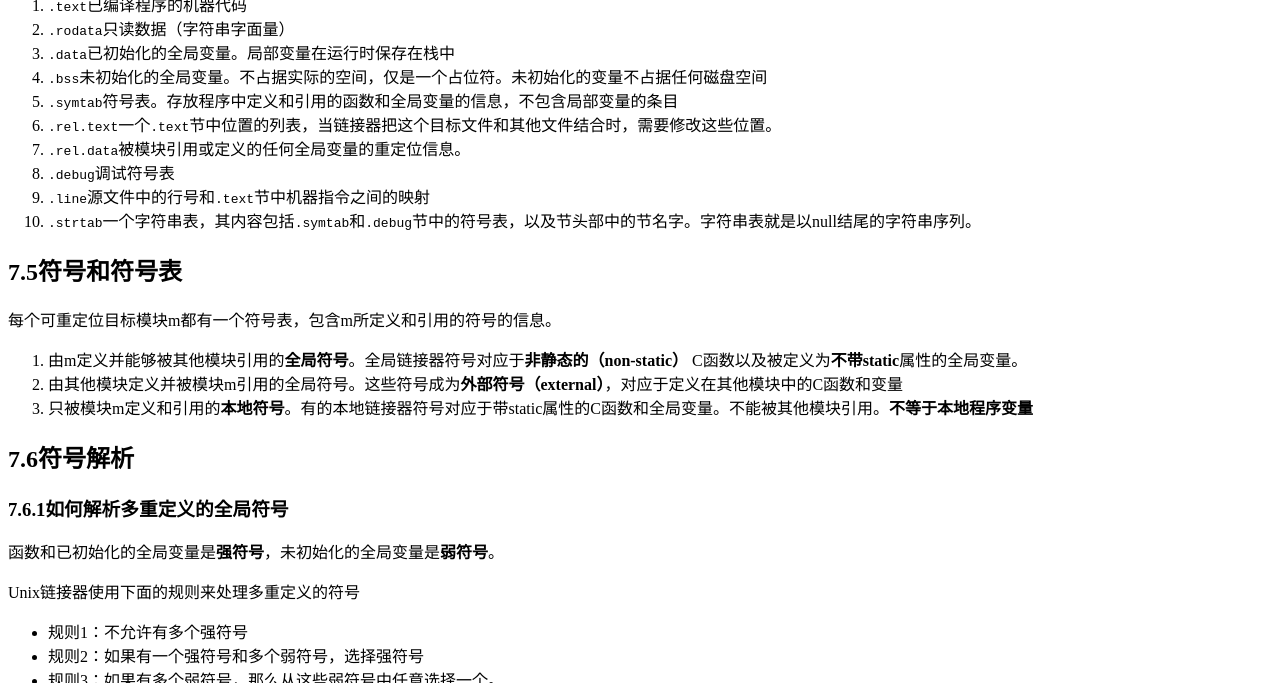
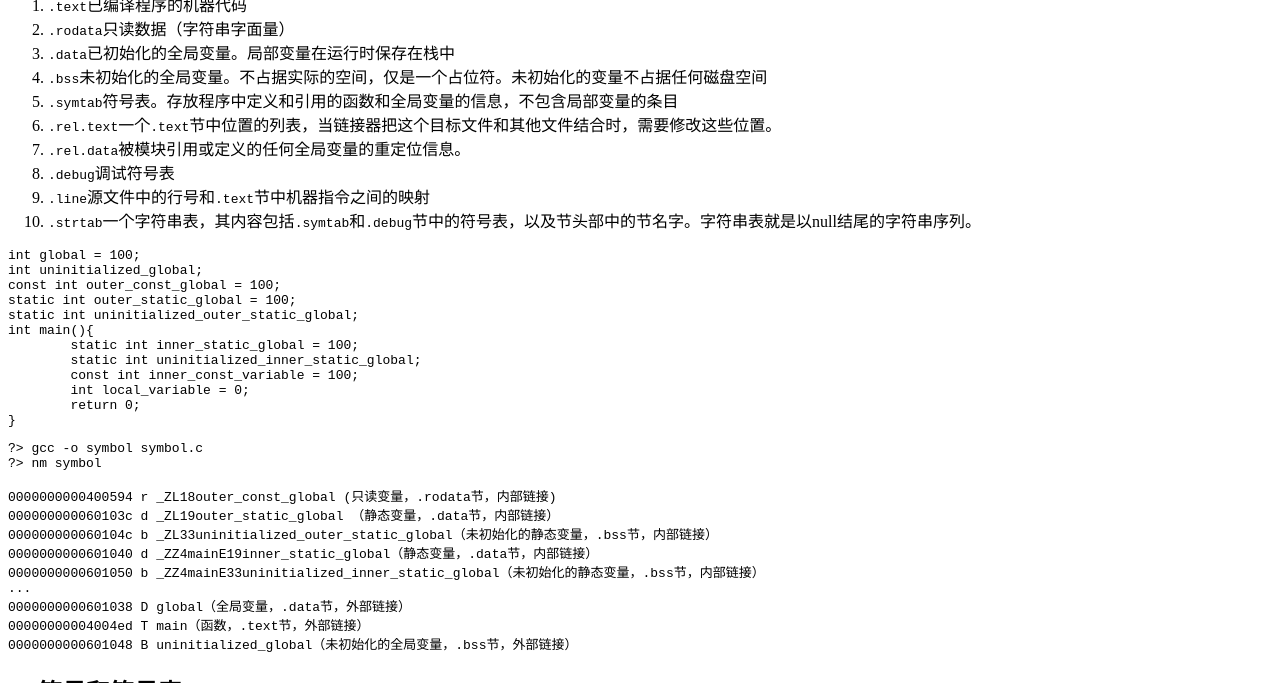
Before and after one commit to wangxinalex/wangxinalex.github.io, a Jekyll site: the page built from _posts/2014-10-22-csapp-linking.md, in a window 1280 px wide and 900 px high, scrolled down 1604 px, cut to the strip 12-695 px from the top of the window. Built offline with Jekyll 4.4.1, drawn with Linux system fonts in a browser that asks for light colours; comment, search, counter and statistics services are not loaded.

Commit message:
modified

```diff
--- a/_posts/2014-10-22-csapp-linking.md
+++ b/_posts/2014-10-22-csapp-linking.md
@@ -49,6 +49,37 @@ tags: OS Compiler C
 9. `.line`源文件中的行号和`.text`节中机器指令之间的映射
 10. `.strtab`一个字符串表，其内容包括`.symtab`和`.debug`节中的符号表，以及节头部中的节名字。字符串表就是以null结尾的字符串序列。
 
+
+<pre class = "brush:cpp">
+int global = 100;
+int uninitialized_global;
+const int outer_const_global = 100;
+static int outer_static_global = 100;
+static int uninitialized_outer_static_global;
+int main(){
+	static int inner_static_global = 100;
+	static int uninitialized_inner_static_global;
+	const int inner_const_variable = 100;
+	int local_variable = 0;
+	return 0;
+}
+</pre>
+
+<pre class = "brush:cpp">
+?> gcc -o symbol symbol.c
+?> nm symbol
+
+0000000000400594 r _ZL18outer_const_global (只读变量，.rodata节，内部链接)
+000000000060103c d _ZL19outer_static_global （静态变量，.data节，内部链接）
+000000000060104c b _ZL33uninitialized_outer_static_global（未初始化的静态变量，.bss节，内部链接）
+0000000000601040 d _ZZ4mainE19inner_static_global（静态变量，.data节，内部链接）
+0000000000601050 b _ZZ4mainE33uninitialized_inner_static_global（未初始化的静态变量，.bss节，内部链接）
+...
+0000000000601038 D global（全局变量，.data节，外部链接）
+00000000004004ed T main（函数，.text节，外部链接）
+0000000000601048 B uninitialized_global（未初始化的全局变量，.bss节，外部链接）
+</pre>
+
 ##7.5符号和符号表
 每个可重定位目标模块m都有一个符号表，包含m所定义和引用的符号的信息。
 
```
